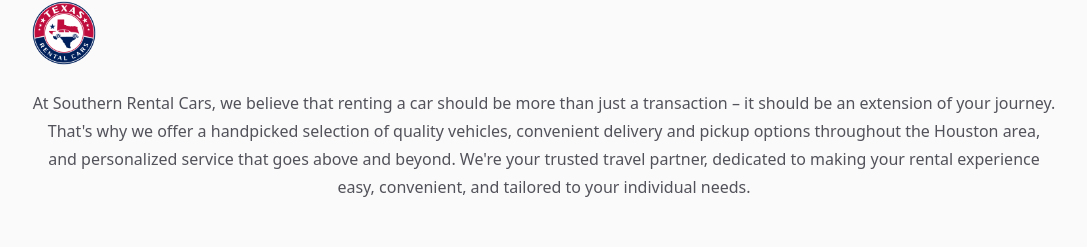
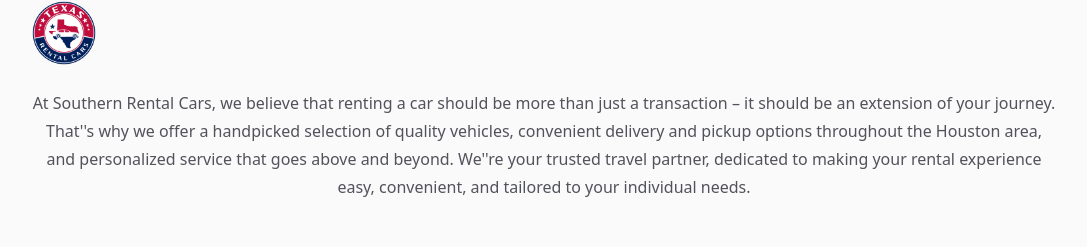
Before and after one commit to Southern-Rental-Cars/rental-cars, a Next.js app: page / in a window 1280 px wide. Shown: the part 127-374 px from the top of the page, without its empty margins (96-1183 px from the left). Built offline with nearby package versions, Linux system fonts and the light colour scheme.

Commit message:
fix typo

```diff
--- a/src/app/page.tsx
+++ b/src/app/page.tsx
@@ -27,8 +27,8 @@
       <section className="mb-12">
         <p className="text-center text-base text-zinc-600 dark:text-zinc-400">
           At Southern Rental Cars, we believe that renting a car should be more than just a transaction – it should be an extension of your journey.
-          That's why we offer a handpicked selection of quality vehicles, convenient delivery and pickup options throughout the Houston area, and personalized service that goes above and beyond.
-          We're your trusted travel partner, dedicated to making your rental experience easy, convenient, and tailored to your individual needs.
+          That&apos;'s why we offer a handpicked selection of quality vehicles, convenient delivery and pickup options throughout the Houston area, and personalized service that goes above and beyond.
+          We&apos;'re your trusted travel partner, dedicated to making your rental experience easy, convenient, and tailored to your individual needs.
         </p>
       </section>
 
```
